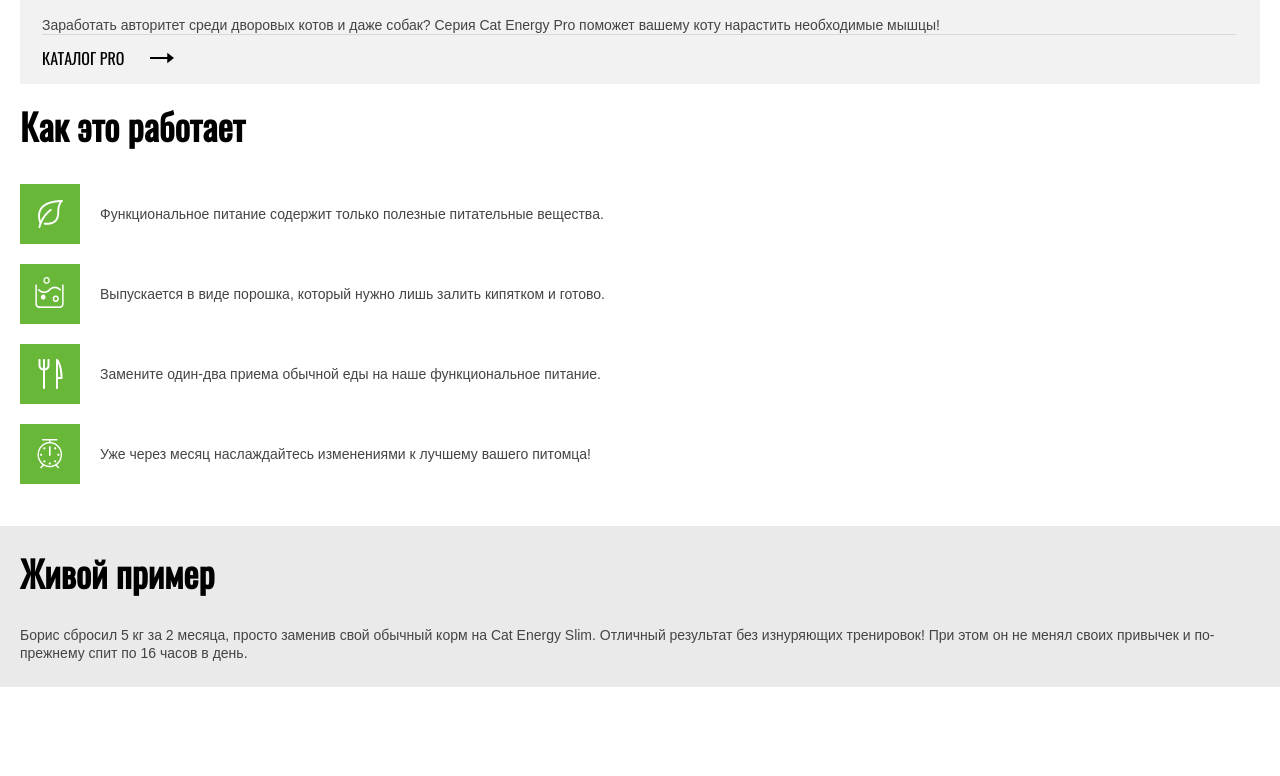
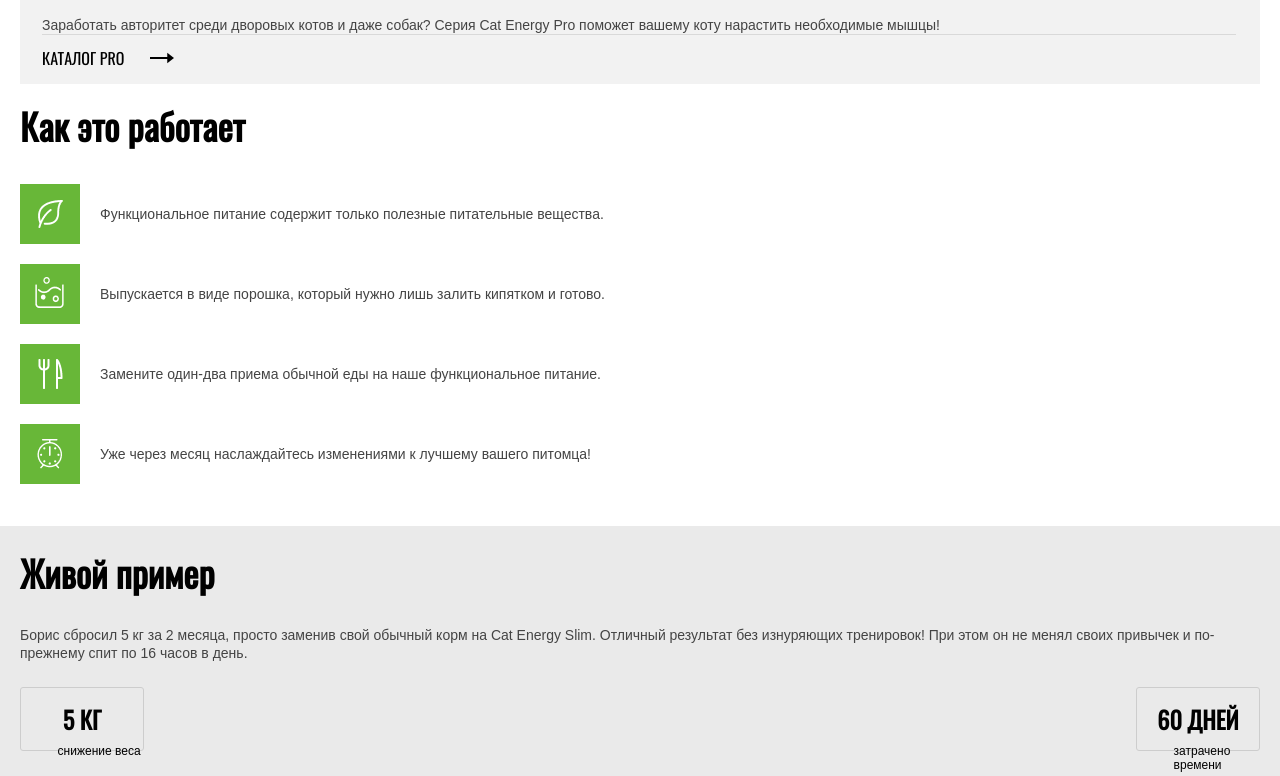
Before and after one commit to karina-klevetska/pet-lending, a website built with Parcel: page src/index.html in a window 1280 px wide. Shown: the part 841-1617 px from the top of the page. Before the commit the page ends 1528 px from the top, so only its background shows below. Built offline with nearby package versions, Linux system fonts and the light colour scheme.

Commit message:
still working

```diff
--- a/src/index.html
+++ b/src/index.html
@@ -132,6 +132,24 @@
           Cat Energy Slim. Отличный результат без изнуряющих тренировок! При
           этом он не менял своих привычек и по-прежнему спит по 16 часов в день.
         </p>
+        <div class="example__efficiency-wrapper">
+          <div class="example__efficiency-data">
+            <h3><span class="example__efficiency-data-upper">5 кг</span></h3>
+            <p>
+              <span class="example__efficiency-data-upper-desc"
+                >снижение веса</span
+              >
+            </p>
+          </div>
+          <div class="example__efficiency-data">
+            <h3><span class="example__efficiency-data-upper">60 дней</span></h3>
+            <p>
+              <span class="example__efficiency-data-upper-desc"
+                >затрачено времени</span
+              >
+            </p>
+          </div>
+        </div>
       </section>
     </main>
     <script src="./index.js"></script>
--- a/src/sass/layouts/_example.scss
+++ b/src/sass/layouts/_example.scss
@@ -8,8 +8,44 @@
 }
 
 .example__desc {
+    margin-bottom: 25px;
     font-family: 'Arial';
     font-size: 14px;
     line-height: 1.29;
     color: var(--primary-text-color);
 }
+
+.example__efficiency-wrapper {
+    display: flex;
+    justify-content: space-between;
+    font-size: 24;
+    font-weight: 400;
+}
+
+.example__efficiency-data {
+    display: flex;
+    width: 124px;
+    height: 64px;
+    position: relative;
+    align-items: center;
+    justify-content: center;
+    // padding: 14px 42px 14px 42px;
+    border: 1px solid var(--special-grey);
+    border-radius: 3px;
+}
+
+.example__efficiency-data-upper {
+    text-transform: uppercase;
+    font-size: 24px;
+}
+
+.example__efficiency-data-upper-desc {
+    position: absolute;
+    // top: 40px;
+    left: 30%;
+    top: 90%;
+    font-family: 'Arial';
+    font-style: normal;
+    font-weight: 400;
+    font-size: 12px;
+}
--- a/src/sass/utils/_variables.scss
+++ b/src/sass/utils/_variables.scss
@@ -5,4 +5,5 @@
     --accent-color: #68B738;
     --hover-color: #87c263;
     --light-grey-color: #D9D9D9;
+    --special-grey: #CDCDCD;
 }
```
